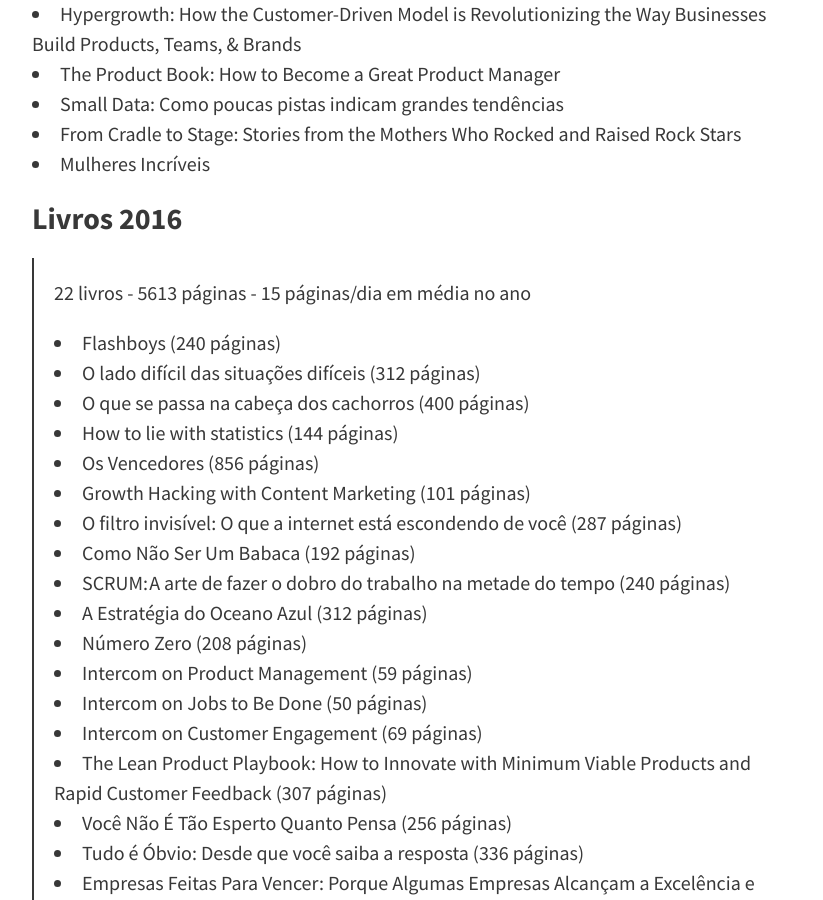
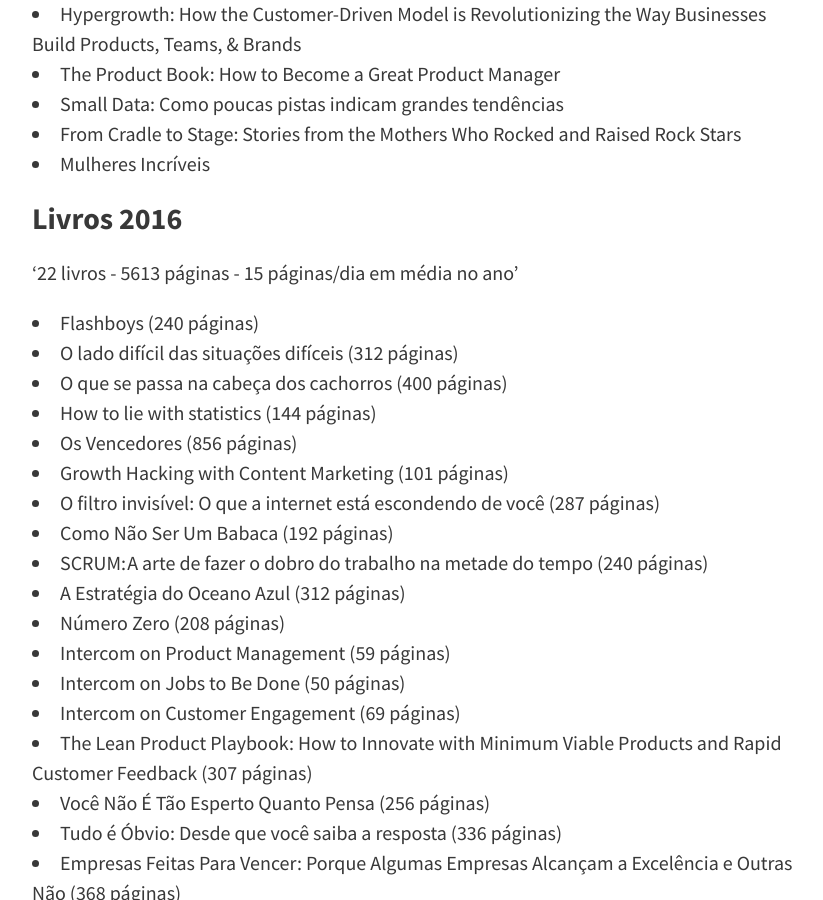
Before and after one commit to felipecbarbosa/felipecbarbosa.github.io, a Jekyll site: the page built from leituras.md, in a window 1280 px wide and 900 px high, scrolled down 1987 px. Shown: the whole window, without its empty margins (224-1047 px from the left). Built offline with Jekyll 4.4.1, drawn with Linux system fonts in a browser that asks for light colours; nearby versions of some CDN libraries; comment, search, counter and statistics services are not loaded.

Commit message:
Edited book statistics 2016

```diff
--- a/leituras.md
+++ b/leituras.md
@@ -57,7 +57,7 @@ Sempre procuro encontrar um tempo no meu dia-a-dia para colocar a leitura em dia
 - Mulheres Incríveis
 
 ### Livros 2016
-> 22 livros - 5613 páginas - 15 páginas/dia em média no ano
+'22 livros - 5613 páginas - 15 páginas/dia em média no ano'
 - Flashboys (240 páginas)
 - O lado difícil das situações difíceis (312 páginas)
 - O que se passa na cabeça dos cachorros (400 páginas)
```
